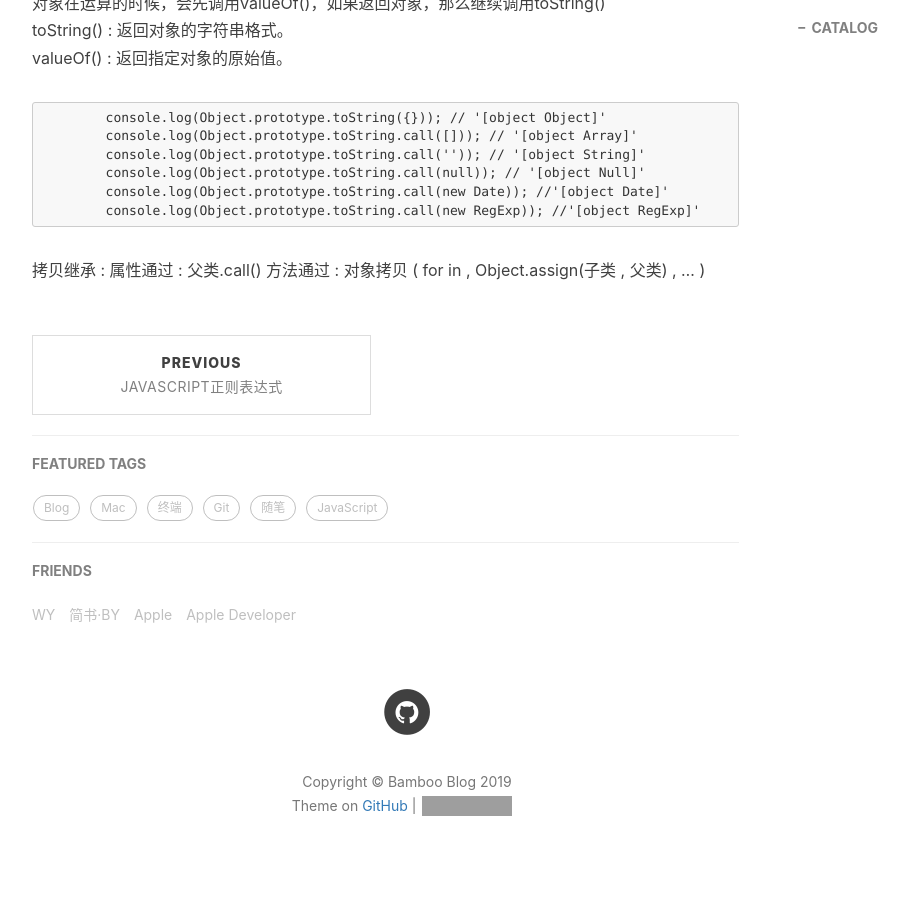
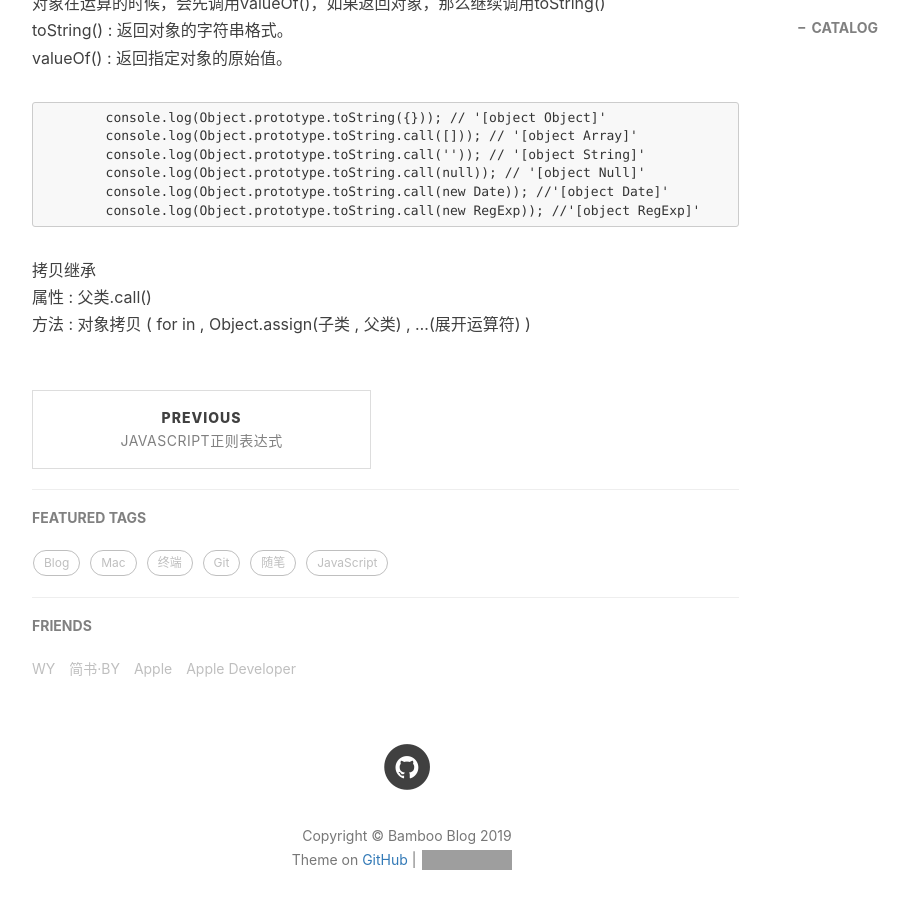
Before and after one commit to ShowBamboo/ShowBamboo.github.io, a Jekyll site: the page built from _posts/2019-08-27-JavaScript面向对象编程.md, in a window 1280 px wide and 900 px high, scrolled down 3072 px. Shown: the whole window, without its empty margins (233-1142 px from the left). Built offline with Jekyll 4.4.1, drawn with Linux system fonts in a browser that asks for light colours; nearby versions of some CDN libraries; comment, search, counter and statistics services are not loaded; grey boxes are pictures that could not be loaded.

Commit message:
Update 2019-08-27-JavaScript面向对象编程.md

````diff
--- a/_posts/2019-08-27-JavaScript面向对象编程.md
+++ b/_posts/2019-08-27-JavaScript面向对象编程.md
@@ -129,4 +129,6 @@ valueOf() : 返回指定对象的原始值。
         console.log(Object.prototype.toString.call(new Date)); //'[object Date]'
         console.log(Object.prototype.toString.call(new RegExp)); //'[object RegExp]'
 ```
-拷贝继承 : 属性通过 : 父类.call()  方法通过 : 对象拷贝 (  for in ,  Object.assign(子类 , 父类) , ...  )
+拷贝继承
+属性 : 父类.call()
+方法 : 对象拷贝 ( for in ,  Object.assign(子类 , 父类) , ...(展开运算符)  )
````
